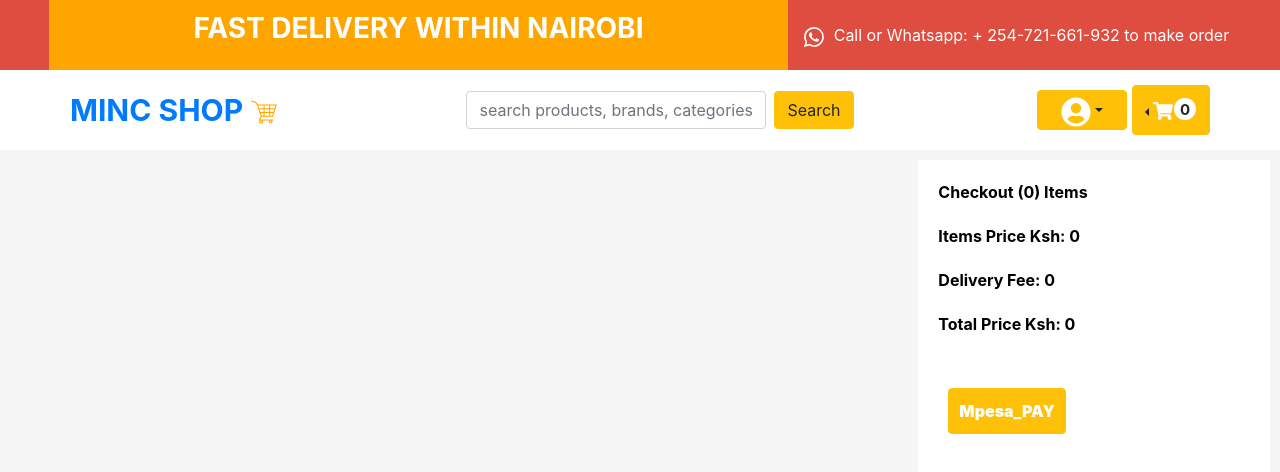
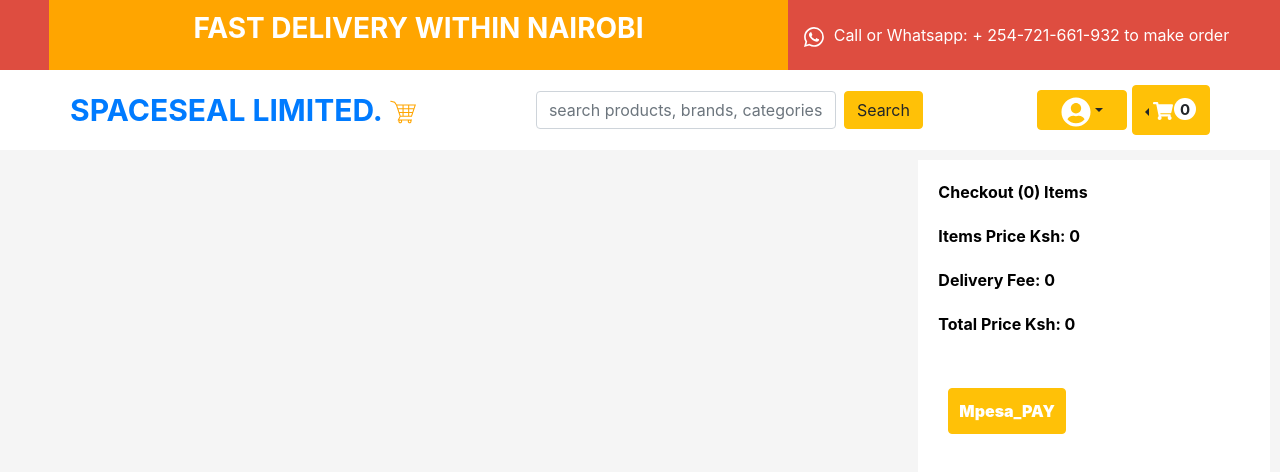
Before and after one commit to curry-bean/KCA-Voting-System, a React (Create React App) app: page /cart in a window 1280 px wide. Shown: the top 472 px of the page. Built offline with nearby package versions, Linux system fonts and the light colour scheme.

Commit message:
Update Header.js

```diff
--- a/src/components/Layout/Header.js
+++ b/src/components/Layout/Header.js
@@ -149,7 +149,7 @@
               }}
               to="/"
             >
-              MINC SHOP{" "}
+              SPACESEAL LIMITED.{" "}
               <GiShoppingCart
                 style={{
                   fontSize: "30px",
```
